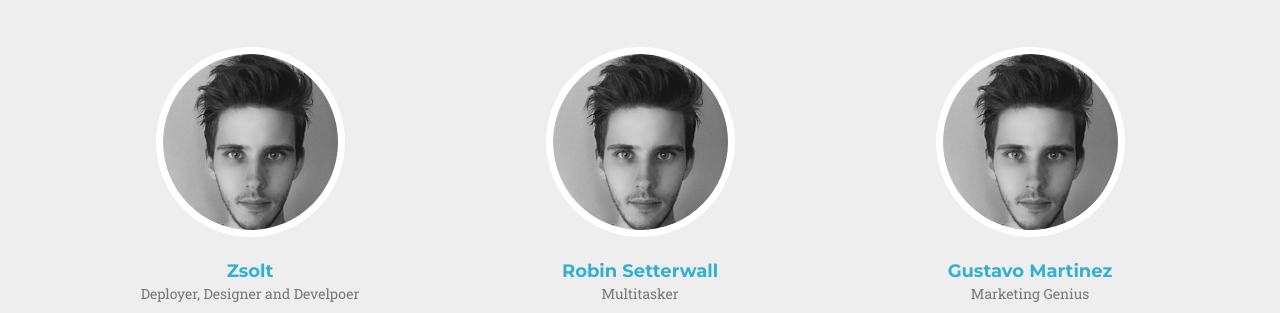
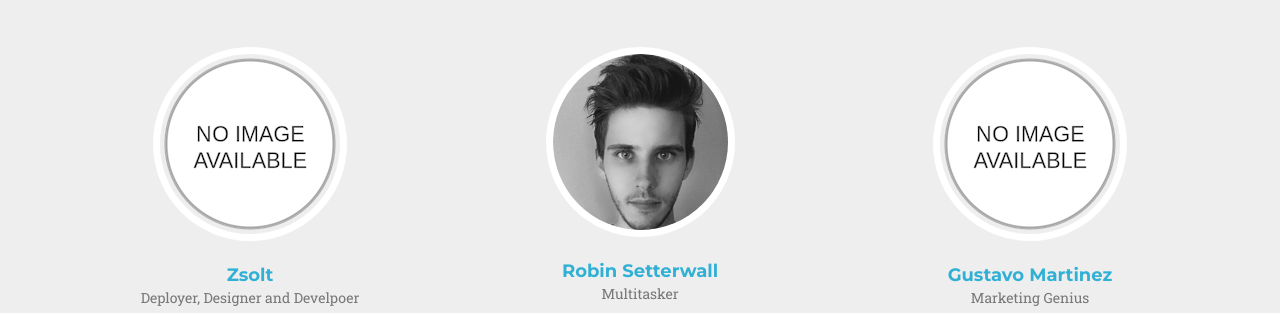
Before and after one commit to ahujamoh/bizwhiz, a website: page index.html in a window 1280 px wide. Shown: the part 3359-3672 px from the top of the page. Drawn offline with nearby package versions, Linux system fonts and the light colour scheme; a web font is replaced by a local one.

Commit message:
adding empty image and correcting some more stuff

```diff
--- a/index.html
+++ b/index.html
@@ -275,7 +275,7 @@
             <div class="row">
                 <div class="col-sm-4">
                     <div class="team-member">
-                        <a data-toggle="modal" href="#"><img src="img/team/Robin.png" class="img-responsive img-circle" alt="">
+                        <a data-toggle="modal" href="#"><img src="img/about/no_image.png" class="img-responsive img-circle" alt="">
                             <h4>Zsolt</h4></a>
                         <p class="text-muted">Deployer, Designer and Develpoer</p>
                         <p class="text-muted"> Zsolt is responsible for creating and setting up our servers for Edura.</p>
@@ -300,7 +300,7 @@
                 </div>
                 <div class="col-sm-4">
                     <div class="team-member">
-                        <a data-toggle="modal" href="#"><img src="img/team/Robin.png" class="img-responsive img-circle" alt="">
+                        <a data-toggle="modal" href="#"><img src="img/about/no_image.png" class="img-responsive img-circle" alt="">
                             <h4>Gustavo Martinez</h4></a>
                         <p class="text-muted"> Marketing Genius</p>
                         <p class="text-muted"> Gustavo it responsible for reaching out to public to make impact and connect with people on a personal level </p>
```
Also changed, not shown: img/about/no_image.png (added).
